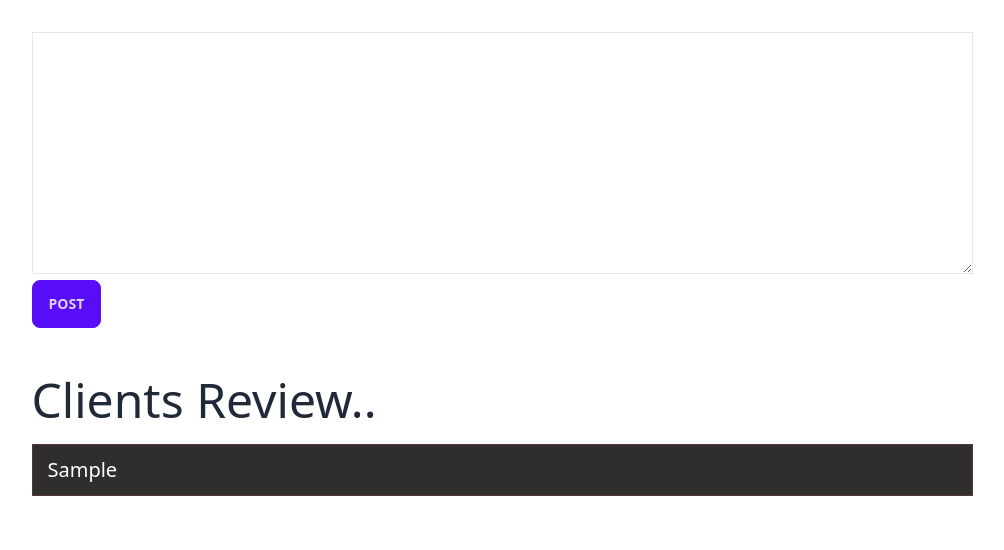
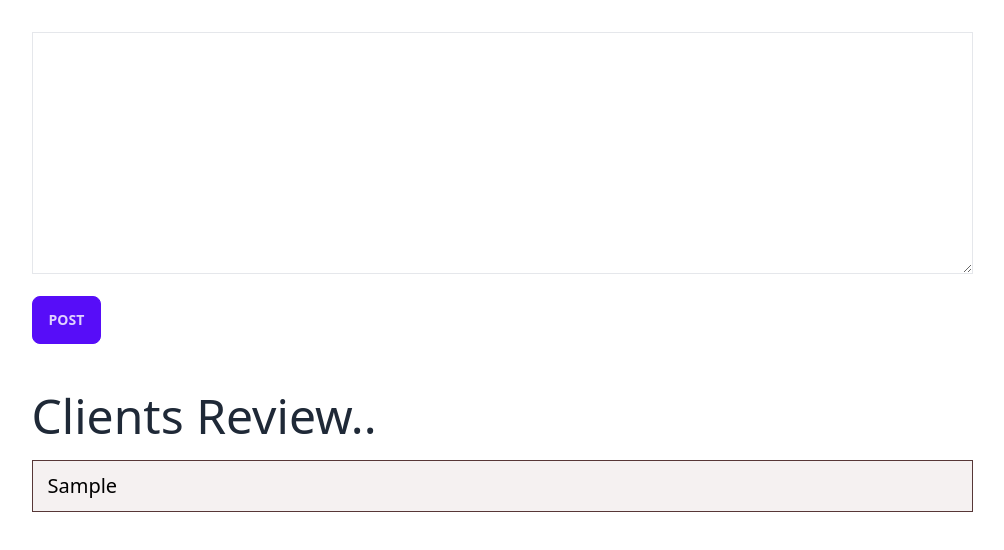
Before and after one commit to raselsharif/programmingHero-conceptual-dom-1, a plain HTML site: page post/index.html in a window 1280 px wide. Both pictures are taken after typing "Sample" into the empty fields and a click on the button "POST". Shown: the whole page, without its empty margins (138-1142 px from the left). Drawn offline with nearby package versions, Linux system fonts and the light colour scheme.

Commit message:
added post validation

```diff
--- a/post/index.html
+++ b/post/index.html
@@ -4,7 +4,7 @@
 <head>
     <meta charset="UTF-8">
     <meta name="viewport" content="width=device-width, initial-scale=1.0">
-    <title>counter</title>
+    <title>Post Review</title>
     <link href="https://cdn.jsdelivr.net/npm/daisyui@3.5.1/dist/full.css" rel="stylesheet" type="text/css" />
     <script src="https://cdn.tailwindcss.com"></script>
     <link rel="stylesheet" href="style.css">
@@ -14,6 +14,7 @@
     <section class="flex justify-center mt-8">
         <section>
             <textarea id="post-msg" class="border border-red-10" name="" id="" cols="100" rows="10"></textarea> <br>
+            <h2 id="error-msg" class="mb-4"></h2>
             <button id="post-btn" class="btn btn-primary">Post</button>
             <div class="mt-12">
                 <h1 class="text-5xl mb-5">Clients Review..</h1>
--- a/post/script.js
+++ b/post/script.js
@@ -1,14 +1,21 @@
 
 document.getElementById('post-btn').addEventListener('click', function () {
     const postMsg = document.querySelector("#post-msg");
+    const errorMsg = document.querySelector('#error-msg');
 
-    const postContainer = document.querySelector('#post-section');
+    if (postMsg.value === '') {
+        errorMsg.innerText = "Pls! write something in review area.";
+    } else {
+        const postContainer = document.querySelector('#post-section');
 
-    const p = document.createElement('p');
-    p.classList.add('post')
-    p.innerText = postMsg.value;
+        const p = document.createElement('p');
+        p.classList.add('post')
+        p.innerText = postMsg.value;
 
-    postContainer.appendChild(p);
-    postMsg.value = '';
+        postContainer.append(p);
+        postMsg.value = '';
+        errorMsg.innerText = "";
+
+    }
 
 })
--- a/post/style.css
+++ b/post/style.css
@@ -1,8 +1,11 @@
 .post {
-    color: white;
-    background: rgb(48, 45, 45);
+    color: black;
+    background: rgb(245, 241, 241);
     font-size: 20px;
     padding: 10px 15px;
     border: 1px solid rgb(87, 55, 55);
     margin-bottom: 10px;
 }
+#error-msg{
+    color: red;
+}
```
